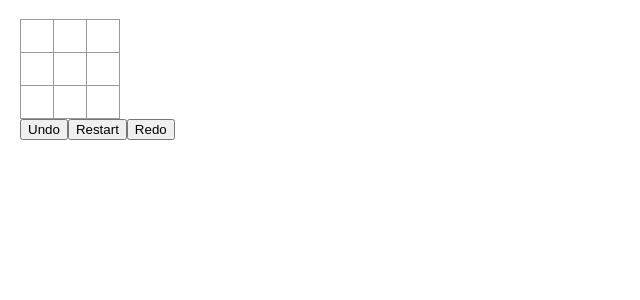
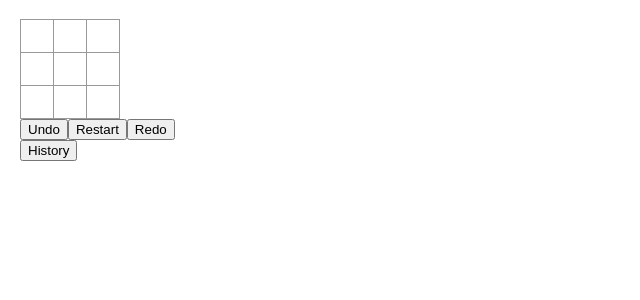
Before and after one commit to PrRonald/Tic-Tac-Toe-Game, a React (Create React App) app in the folder src/: page / in a window 1280 px wide. Shown: the top 300 px of the page, without its empty margins (0-640 px from the left). Built offline with nearby package versions, Linux system fonts and the light colour scheme.

Commit message:
i'm doing the history function

```diff
--- a/src/Board.jsx
+++ b/src/Board.jsx
@@ -1,5 +1,5 @@
 import { useState } from "react";
-import {Square, Restart, Undo, Redo} from "./Button"
+import {Square, Restart, Undo, Redo, History} from "./Button"
 
 function Board() {
   const [gamer, setGamer] = useState(true);
@@ -27,7 +27,7 @@ function Board() {
     setSquare(cpSquare);
     setConstSquare(cpConstSquare);
 
-    setConstSquare(cpSquare);
+    // setConstSquare(cpSquare);
     setCounter(counter + 1);
 
   }
@@ -74,8 +74,9 @@ function Board() {
 
     setSquare(cpSquare);
     setSquareCounter(cpsquareCounter);
+  }
 
-  }
+
 
   return(
     <>
@@ -101,8 +102,9 @@ function Board() {
         <Undo onClicked={onClickedUndo} />
         <Restart onClicked ={onClickRestar} />
         <Redo onClicked={onClickedRedo} />
-
-
+      </div>
+      <div>
+        <History setSquare={setSquare} />
       </div>
 
     </>
--- a/src/Button.jsx
+++ b/src/Button.jsx
@@ -14,7 +14,14 @@
     return <button className="button-Redo" onClick={onClicked}>Redo</button>;
   }
 
+  function History({setSquare}){
+    function onClickedHistory(){
+      setSquare(["1", "2", "3", "4", "5", "6", "7", "8", "9"]);
+    }
+    return <button className="button-History" onClick={onClickedHistory}>History</button>;
+  }
 
 
 
-export {Square, Restart, Undo, Redo}
+
+export {Square, Restart, Undo, Redo, History}
```
